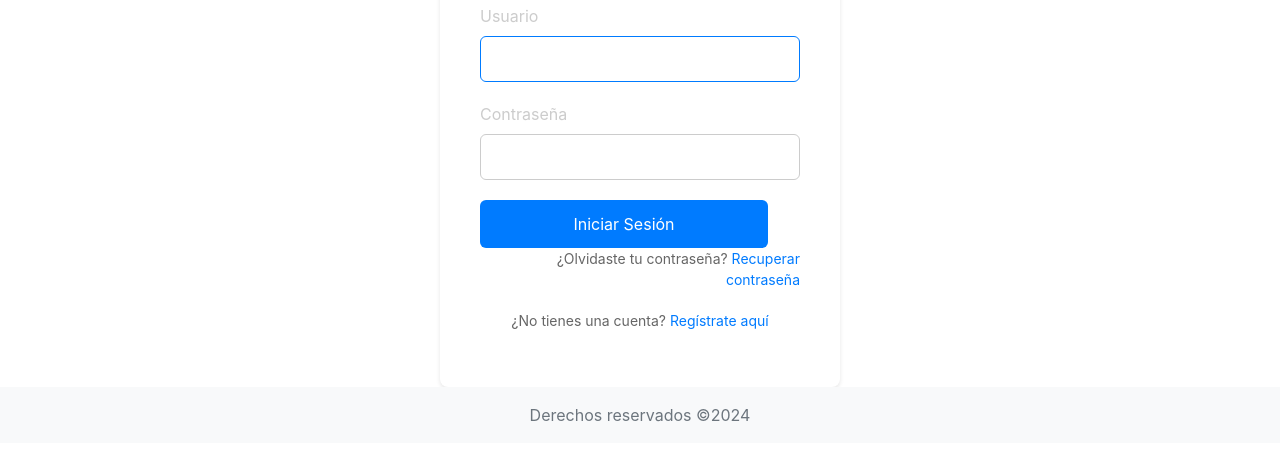
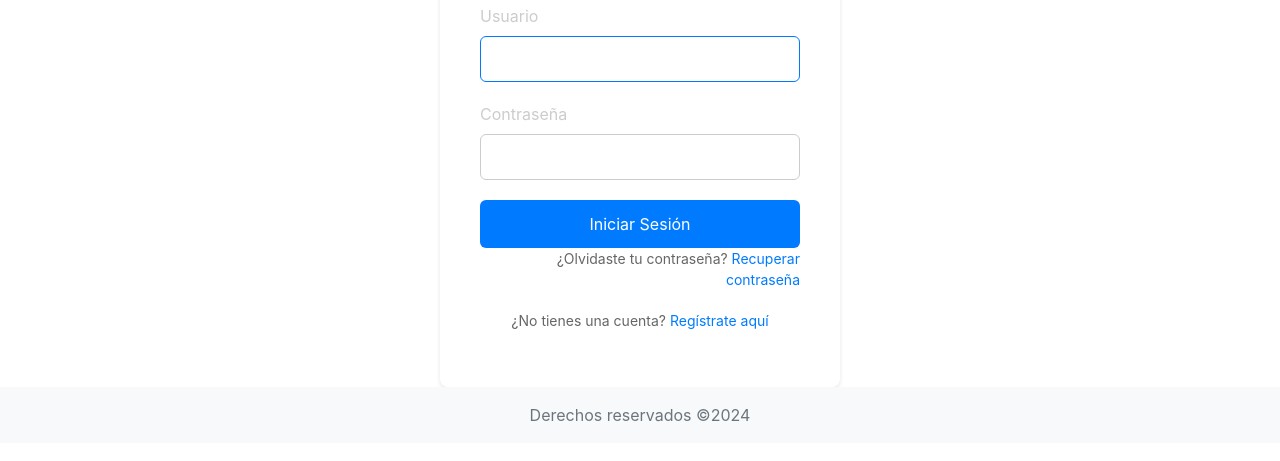
Before and after one commit to Holiwis1/mi_proyecto, a Django app: page /iniciar-sesion/ in a window 1280 px wide. Shown: the part 286-747 px from the top of the page. Run offline with Django 5.2, Linux system fonts and the light colour scheme; some libraries are stand-ins or nearby versions; grey boxes are pictures that could not be loaded.

Commit message:
extra v.2

```diff
--- a/core/templates/core/login.html
+++ b/core/templates/core/login.html
@@ -51,7 +51,7 @@
     }
 
     .login-button {
-        width: 90%;
+        width: 100%;
         background-color: #007bff;
         color: #fff;
         border: none;
@@ -92,7 +92,7 @@
         </div>
         <button type="submit" class="btn btn-primary login-button">Iniciar Sesión</button>
     </form>
-    <p class="forgot-password">¿Olvidaste tu contraseña? <a href="https://www.youtube.com/watch?v=pBn5g314d5g&t=7s" target="_blank">Recuperar contraseña</a></p>
+    <p class="forgot-password">¿Olvidaste tu contraseña? <a href="#" >Recuperar contraseña</a></p> <!--target="_blank"-->
     <p class="create-account">¿No tienes una cuenta? <a href="{% url 'registro_empleado' %}">Regístrate aquí</a></p>
 </div>
 {% endblock %}
```
